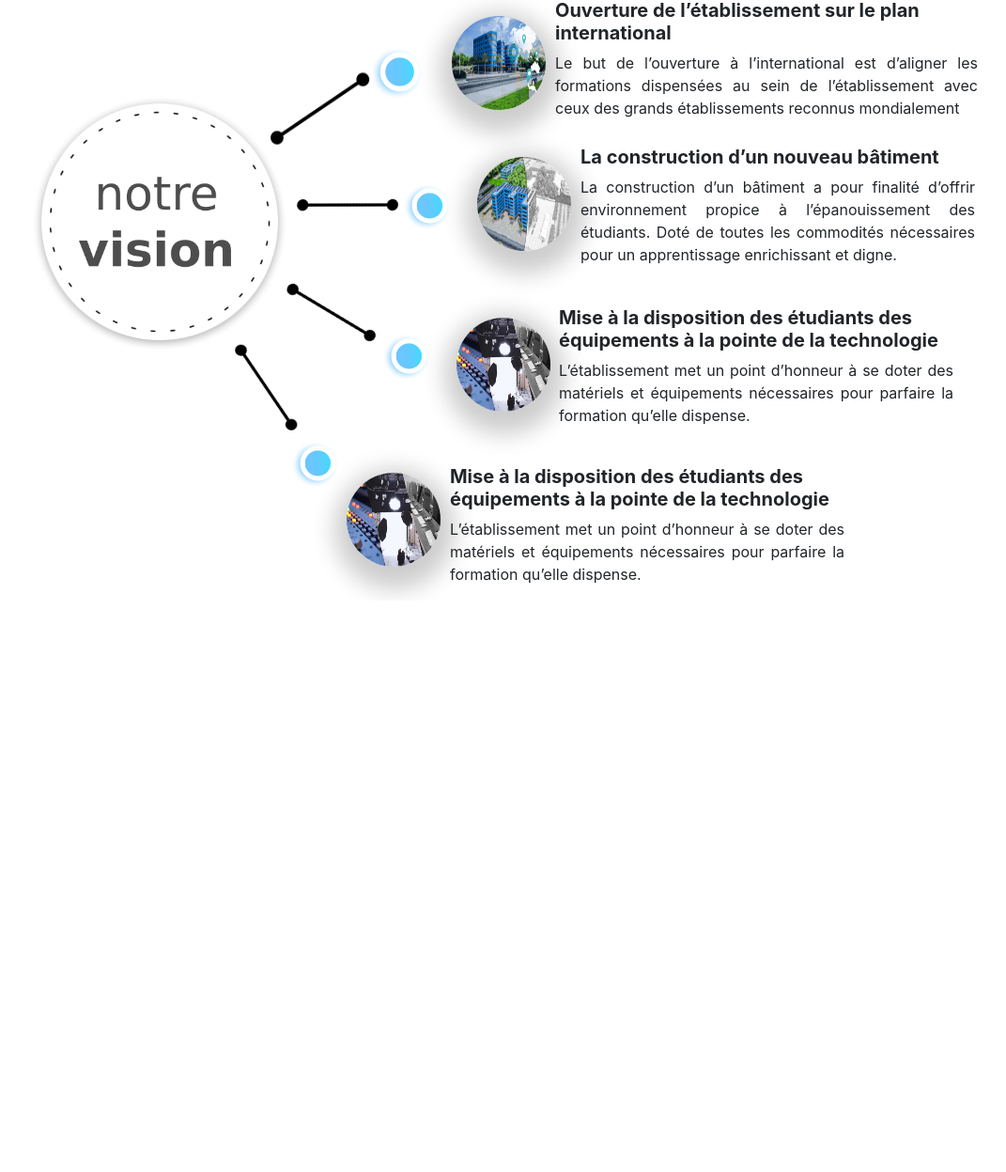
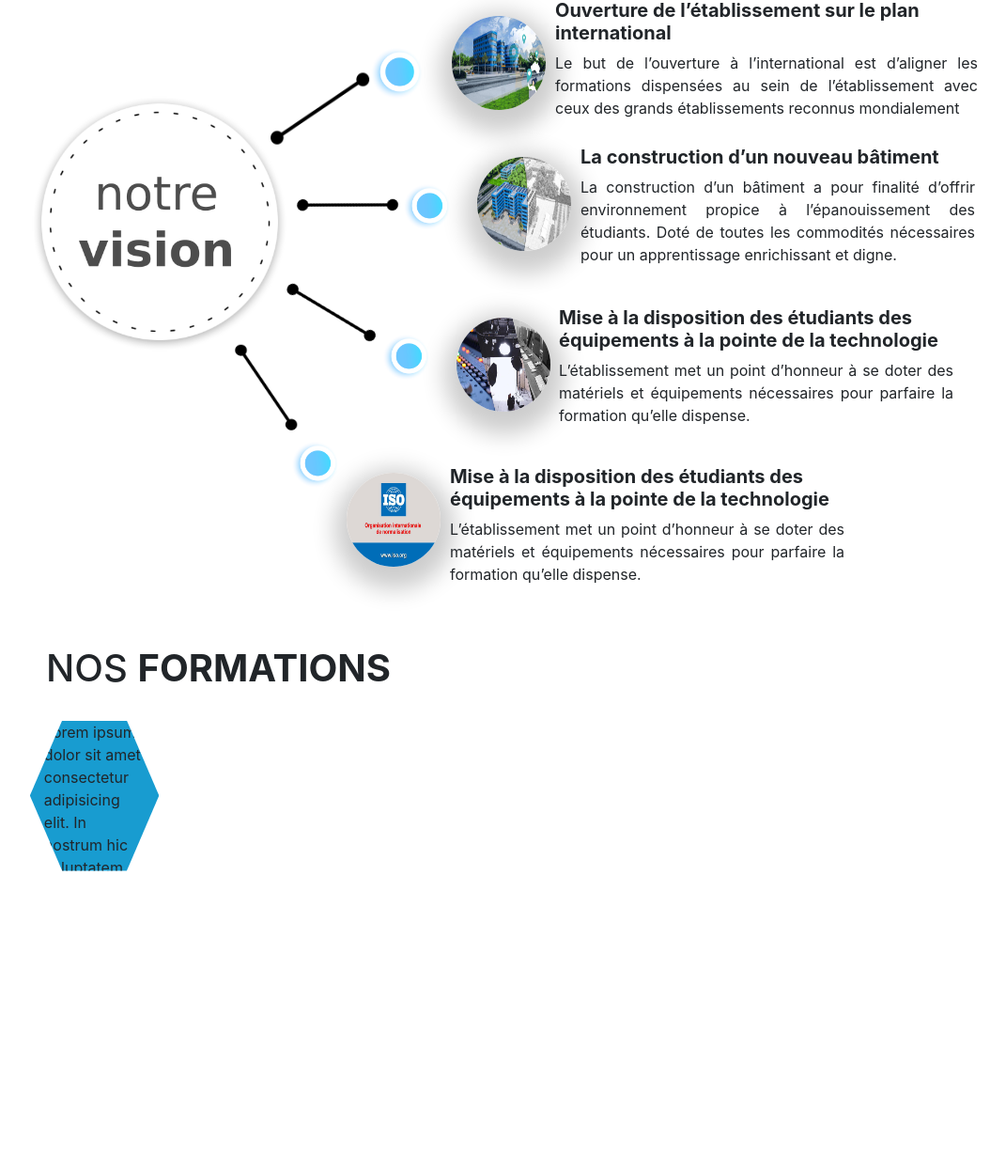
Before and after one commit to MyeLane/Refonte-E-media, a PHP site: page / in a window 1280 px wide; the page is wider, and only the part inside the window is pictured. Shown: the part 208-1455 px from the top of that part at 94% size, without its empty margins (14-1085 px from the left). Before the commit the page ends 842 px from the top of that part, so only its background shows below. Run offline with PHP 8.4, Linux system fonts and the light colour scheme; data that the repository does not hold is empty.

Commit message:
formation

```diff
--- a/css/style.css
+++ b/css/style.css
@@ -308,3 +308,14 @@ li.active .button {
 .part4_texte p {
     text-align: justify;
 }
+
+/*nos formations*/
+.nos_formations h1 span {
+    font-weight: bold;
+}
+
+.bloc_1 {
+    background: #189cd0;
+    clip-path: polygon(75% 0, 100% 50%, 75% 100%, 25% 100%, 0 50%, 25% 0);
+    height: 10rem;
+}
--- a/index.php
+++ b/index.php
@@ -148,7 +148,7 @@ function dateToFrench($date, $format)
                                 <img src="img/accueil/rond.png" class="img-fluid" alt="emedia">
                             </div>
                             <div class="col-2 object3">
-                                <img src="img/accueil/3.jpg" class="img-fluid" alt="emedia">
+                                <img src="img/accueil/iso.jpg" class="img-fluid" alt="emedia">
                             </div>
                             <div class="col-6 part4_texte">
                                 <h5>Mise à la disposition des étudiants des équipements à la pointe de la technologie</h5>
@@ -159,6 +159,19 @@ function dateToFrench($date, $format)
                     </div>
                 </div>
             <!--notre vision-->
+
+            <!--nos formations-->
+            <div class="row nos_formations mt-5">
+                <h1 class="col-12 ml-5">NOS <span>FORMATIONS</span></h1>
+                <div class="row col-2  mt-4 part_1">
+                    <div class="col-3">
+
+                    </div>
+                    <div class="col-9 bloc_1">
+                        <p>Lorem ipsum dolor sit amet consectetur adipisicing elit. In nostrum hic voluptatem impedit numquam quasi reprehenderit nemo ea, amet, repellendus, explicabo quidem qui ab? Ea amet nam similique animi molestiae.</p>
+                    </div>
+                </div>
+            </div>
         </div>
     </section>
 
```
